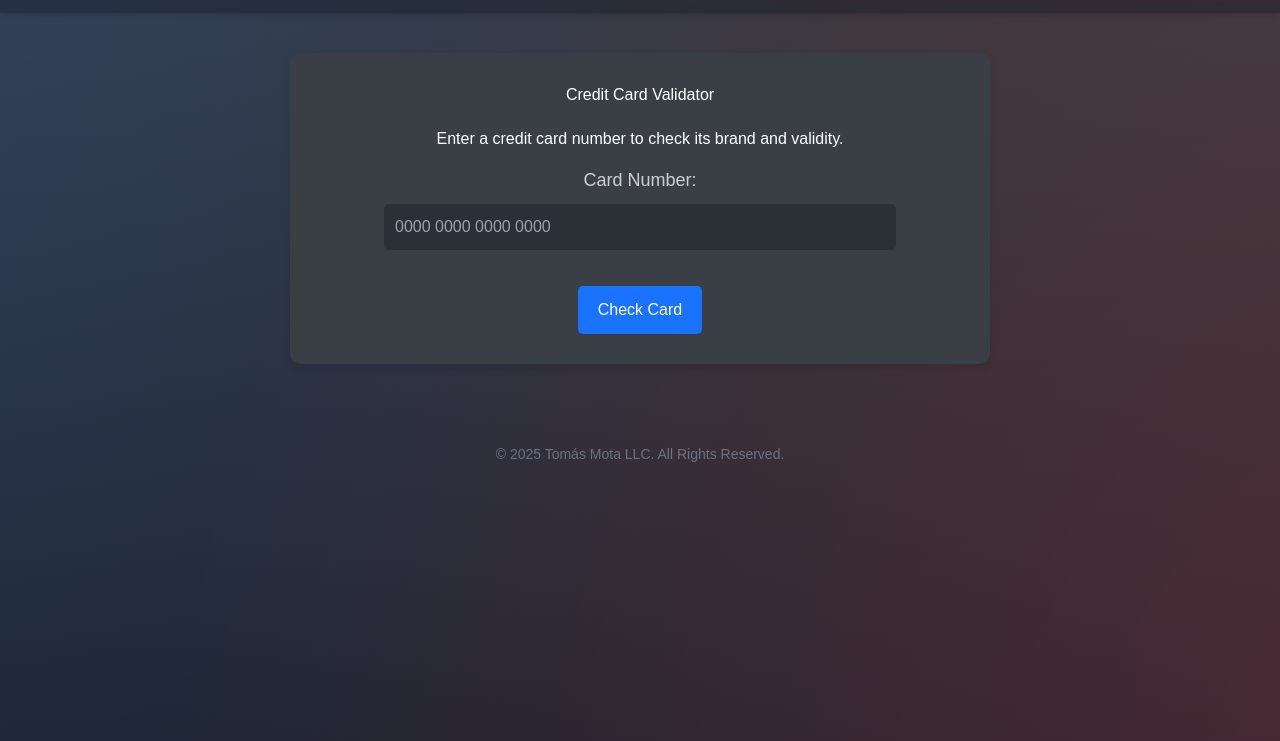
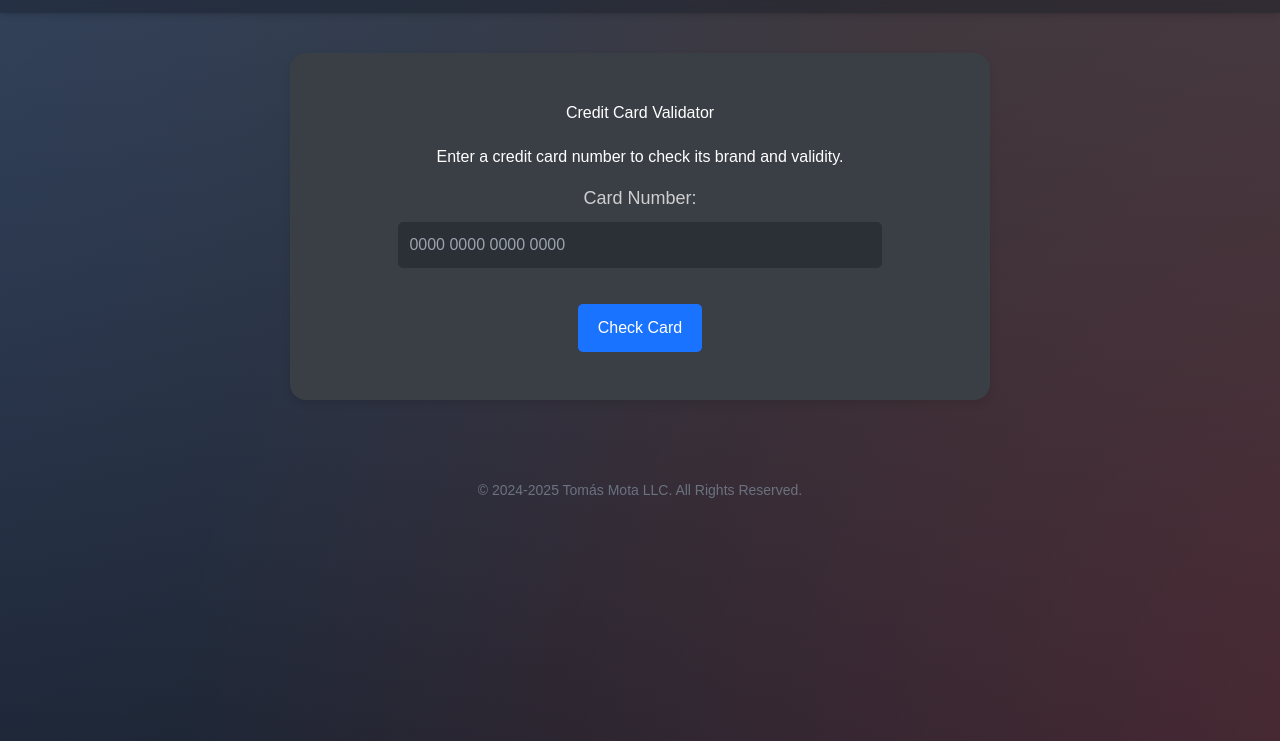
Before and after one commit to tomasmotadev/credit-card-brand-validator, a plain HTML site: page index.html in a window 1280 px wide. Shown: the part 59-800 px from the top of the page. Drawn offline with nearby package versions, Linux system fonts and the light colour scheme.

Commit message:
docs: /index.html

```diff
--- a/index.html
+++ b/index.html
@@ -7,22 +7,6 @@
     <title>Credit Card Validator - Tomás Mota</title>
     <script src="https://cdn.tailwindcss.com"></script>
     <link rel="stylesheet" href="styles.css">
-</head>
-<body>
-
-<!DOCTYPE html>
-<html lang="en-GB">
-<head>
-    <!-- ===================== -->
-    <!-- Metadados da Página -->
-    <!-- ===================== -->
-    <meta charset="UTF-8" />
-    <meta name="viewport" content="width=device-width, initial-scale=1.0" />
-    <link rel="icon" href="https://tomasmotadev.github.io/profile.jpg" type="image/jpg" />
-    <script src="https://cdn.tailwindcss.com"></script>
-    <link rel="stylesheet" href="styles.css">
-    <title>Tomás Mota - Home</title>
-
 </head>
 <body>
 
@@ -126,7 +110,8 @@
 
     <!-- ===================== -->
     <!-- ===================== -->
-<section id="card-validator" class="max-w-7xl mx-auto px-4 sm:px-6 lg:px-8 mt-8">
+<main>
+    <section id="card-validator" class="max-w-7xl mx-auto px-4 sm:px-6 lg:px-8 mt-8">
     <div class="validator-container card p-8 md:p-12 rounded-2xl">
         <h1>Credit Card Validator</h1>
         <p class="mb-4">Enter a credit card number to check its brand and validity.</p>
@@ -148,8 +133,13 @@
 
 </main>
 
-<footer class="py-10 text-sm text-gray-500">© <span id="year"></span> Tomás Mota LLC. All Rights Reserved.</footer>
 
+    <!-- ===================== -->
+    <!-- Footer -->
+    <!-- ===================== -->
+    <footer class="py-10 text-sm text-gray-500">
+        © 2024-<span id="year"></span> Tomás Mota LLC. All Rights Reserved.
+    </footer>
 
     <!-- ===================== -->
     <!-- Scripts -->
```
